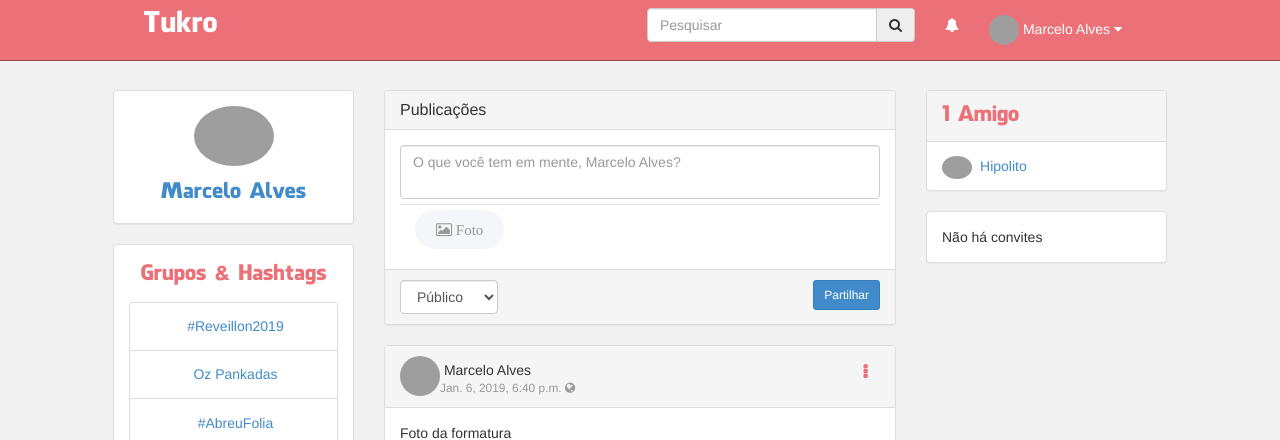
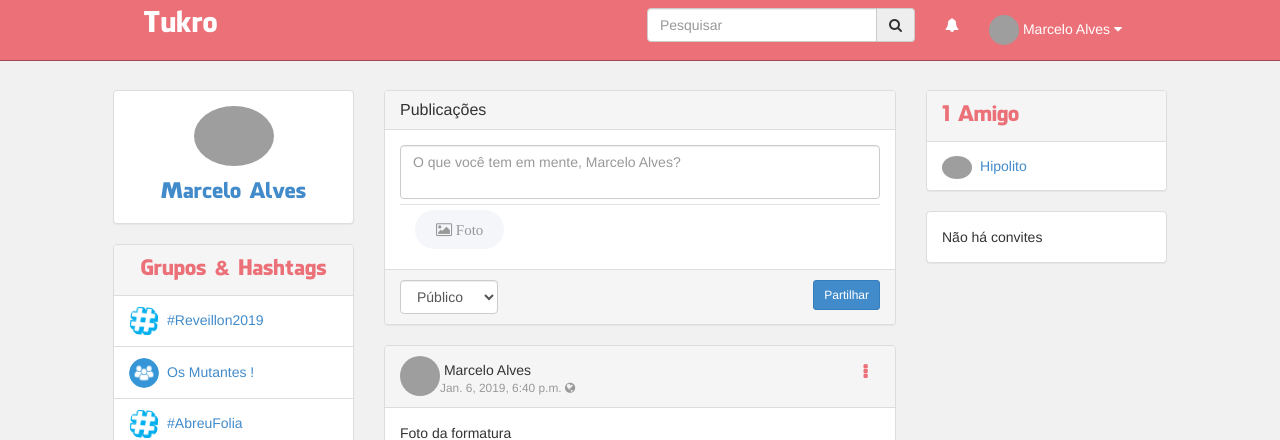
Before and after one commit to MarceloxAlves/Tukro, a Django app: page / in a window 1280 px wide. Shown: the top 440 px of the page. Run offline with Django 3.2, Linux system fonts and the light colour scheme; a user stored in the database is signed in; data comes from the database, SQL or seed files in the repository; data that the repository does not hold is empty; parts of the project's set-up code (start-up, migrations or seed data) failed here and were passed over; some libraries are stand-ins or nearby versions; grey boxes are pictures that could not be loaded.

Commit message:
Up layout

```diff
--- a/perfis/templates/index.html
+++ b/perfis/templates/index.html
@@ -22,19 +22,18 @@
         </div>
 
         <div class="panel panel-default">
-            <div class="panel-body">
+            <div class="panel-heading">
                 <div class="row">
                     <div class="col-md-12 text-center">
                         <logo>Grupos & Hashtags</logo>
                     </div>
                 </div>
-                <div class="row">
-                    <div class="col-md-12 text-center" style="padding-top: 5%;">
+            </div>
             <ul class="list-group">
                 <li class="list-group-item">
                     <div class="row">
                         <div class="col-md-12">
-                                        <img src="" class="img-circle" width="30">
+                            <img src="{% static 'img/hashtag.png' %}" class="img-circle" width="30">
                             <a href="#"
                                style="display:inline-block; padding: 2%;">
                                 #Reveillon2019
@@ -45,10 +44,10 @@
                 <li class="list-group-item">
                     <div class="row">
                         <div class="col-md-12">
-                                        <img src="" class="img-circle" width="30">
+                            <img src="{% static 'img/icon_group.png' %}" class="img-circle" width="30">
                             <a href="#"
                                style="display:inline-block; padding: 2%;">
-                                            Oz Pankadas
+                                Os Mutantes !
                             </a>
                         </div>
                     </div>
@@ -56,7 +55,7 @@
                 <li class="list-group-item">
                     <div class="row">
                         <div class="col-md-12">
-                                        <img src="" class="img-circle" width="30">
+                            <img src="{% static 'img/hashtag.png' %}" class="img-circle" width="30">
                             <a href="#"
                                style="display:inline-block; padding: 2%;">
                                 #AbreuFolia
@@ -65,10 +64,6 @@
                     </div>
                 </li>
             </ul>
-                    </div>
-                </div>
-            </div>
-
         </div>
 
     </div>
@@ -149,7 +144,8 @@
             {% if total %}
             <div class="panel-heading">
                 <logo> {{ total }}
-                    Convite{{ total|pluralize }} aguardando</logo>
+                    Convite{{ total|pluralize }} aguardando
+                </logo>
             </div>
             <ul class="list-group">
                 {% for convite in user.perfil.convites_recebidos.all %}
@@ -195,5 +191,6 @@
              }
         })
 
+
 </script>
 {% endblock %}
```
Also changed, not shown: perfis/templates/meu_perfil.html (+20 -5 lines), perfis/static/img/hashtag.png (added), perfis/static/img/icon_group.png (added), perfis/static/img/icon_hashtag.png (added). Lines whose indentation alone changed are shown as unchanged.
